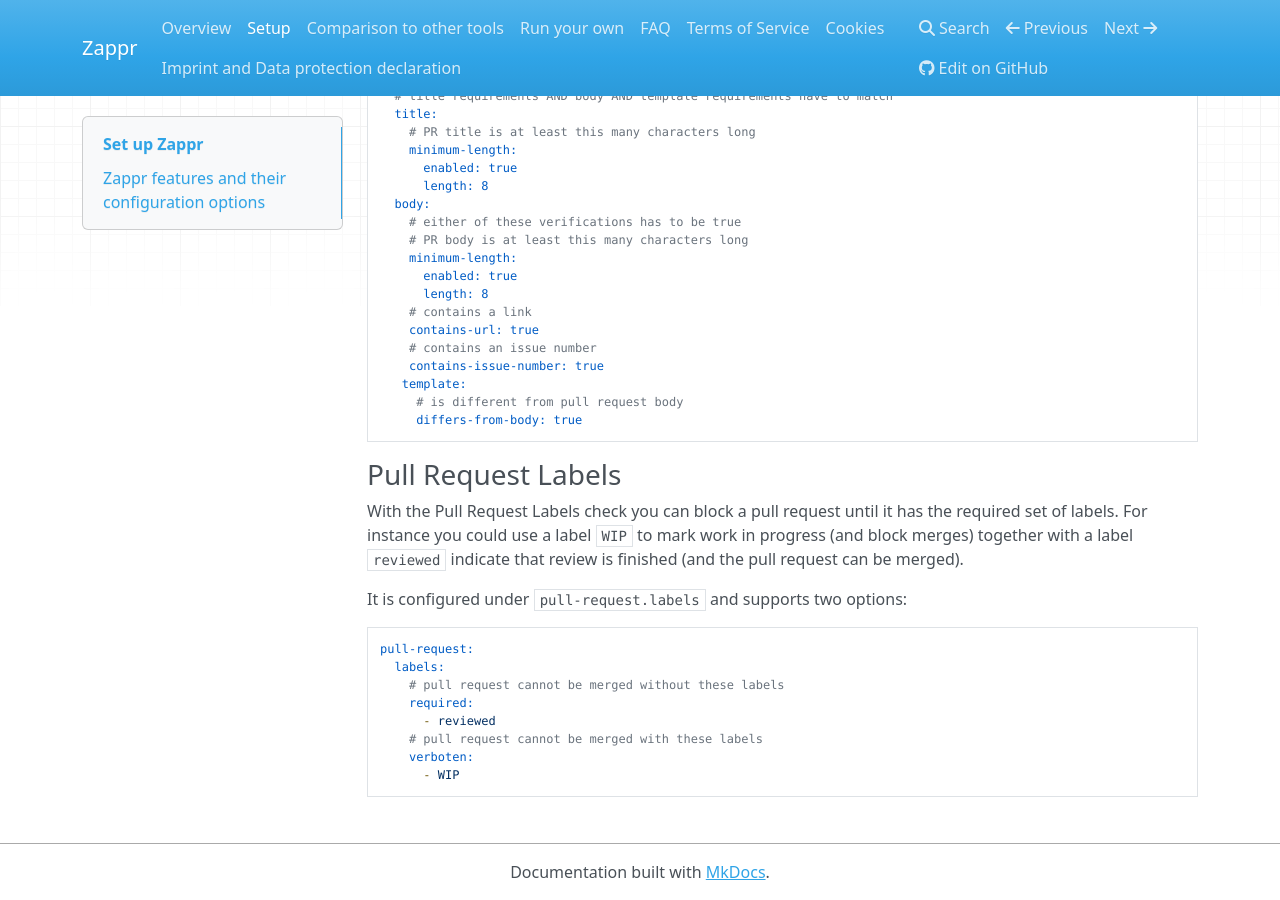
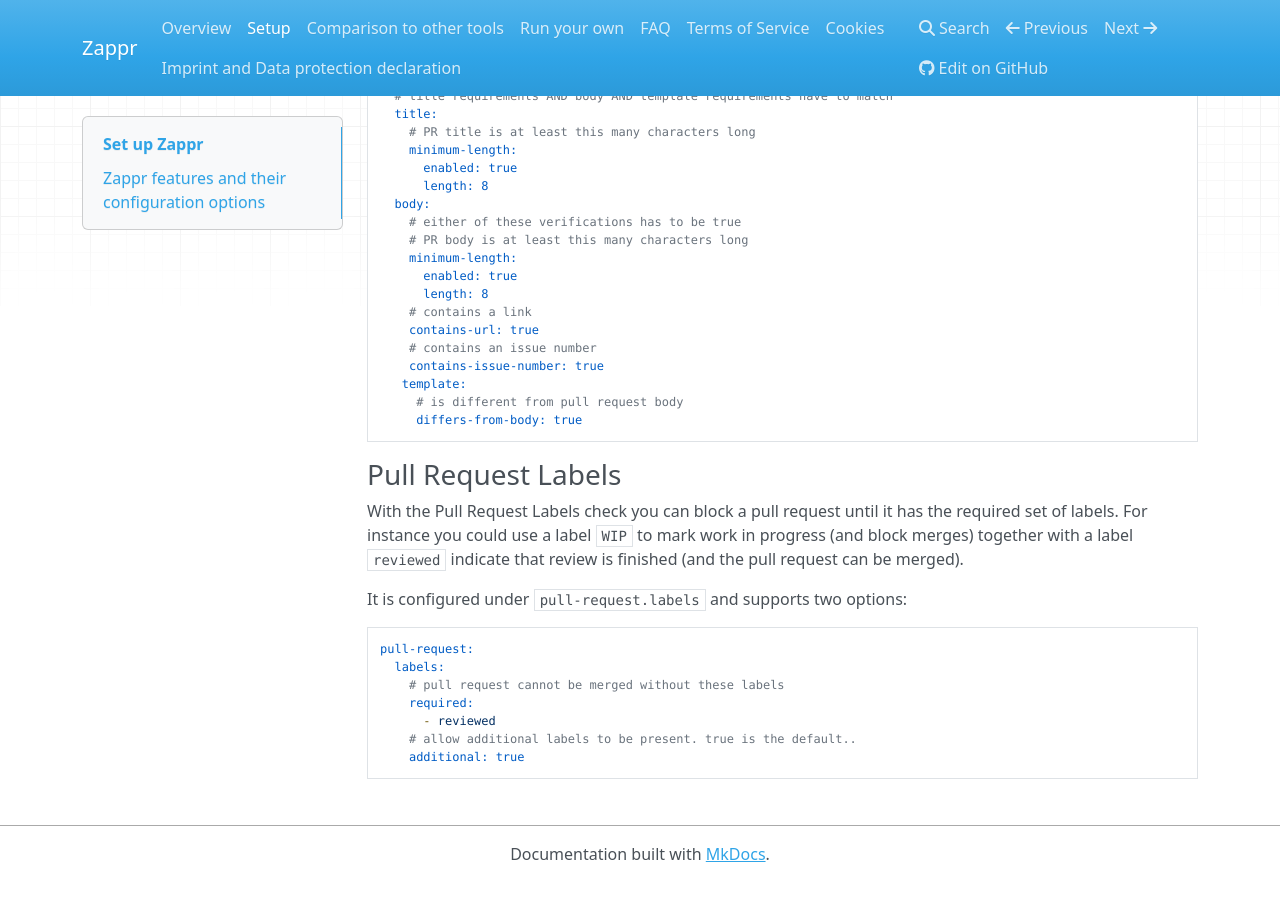
Before and after one commit to zalando/zappr, an MkDocs documentation site: the page built from docs/setup.md, in a window 1280 px wide and 900 px high, scrolled down 4708 px. Built offline with MkDocs 1.6.1, drawn with Linux system fonts in a browser that asks for light colours; nearby versions of some CDN libraries; old or Windows-style settings are respelled for this version of MkDocs.

Commit message:
#323 docs

```diff
--- a/docs/setup.md
+++ b/docs/setup.md
@@ -169,7 +169,6 @@ pull-request:
     # pull request cannot be merged without these labels
     required:
       - reviewed
-    # pull request cannot be merged with these labels
-    verboten:
-      - WIP
+    # allow additional labels to be present. true is the default..
+    additional: true
 ~~~
```
Also changed, not shown: 1 other file.
